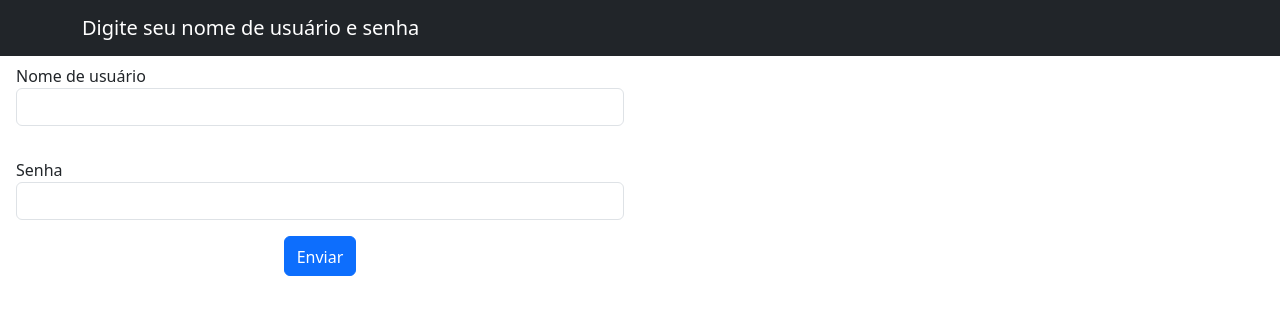
After one commit to Rogeriokjah/programacao-web-fatec, a Flask app: page /login in a window 1280 px wide. The commit adds this page. Shown: the top 315 px of the page. Run offline with Flask 3, Linux system fonts and the light colour scheme; some libraries are stand-ins or nearby versions.

Commit message:
Aula 24.10 | Verificando login no banco de dados

```diff
--- a/app-banco-de-dados/app.py
+++ b/app-banco-de-dados/app.py
@@ -22,27 +22,43 @@ for row in rows:
 
 
 # Rota Principal
-@app.route('/', methods=['GET', 'POST'])
+@app.route('/', methods=['GET'])
 def index():
-    return render_template("cadastrar-usuario.html")
+    return render_template("cadastrar-cliente.html")
 
 
-@app.route("/cadastrar-usuario", methods=['POST'])
+@app.route("/cadastrar-cliente", methods=['POST'])
 def cadastrar():
         name = request.form['name']
         cpf = request.form['cpf']
-        rg = request.form['cpf']
+        rg = request.form['rg']
         address = request.form['address']
         neighborhood = request.form['neighborhood']
         city = request.form['city']
         cep = request.form['cep']
 
         # Inserindo no BD:
-        query = "INSERT INTO joaovictor_tbusuario (nome, cpf, rg, endereco, bairro, cidade, cep) VALUES (%s, %s, %s,%s, %s, %s,%s)"
+        query = "INSERT INTO joaovictor_tbcliente (nome, cpf, rg, endereco, bairro, cidade, cep) VALUES (%s, %s, %s,%s, %s, %s,%s)"
         valores = (name, cpf, rg, address, neighborhood, city, cep)
         meu_cursor.execute(query, valores)
         conn.commit() # Commitando o insert no banco de dados
         return redirect(url_for('index'))
 
+@app.route("/login", methods=['GET'])
+def login():
+    return render_template('login.html')
+
+@app.route("/login-post", methods=['POST'])
+def login_post():
+    username = request.form['username']
+    password = request.form['password']
+    query = f"SELECT USERNAME, SENHA FROM joaovictor_tbusuario WHERE USERNAME = '{username}' AND SENHA = '{password}'"
+    meu_cursor.execute(query)
+    retorno = meu_cursor.fetchall() # Pegar o conteúdo da query
+    # print(meu_cursor.rowcount) # Método alternativo de verificação: row count retorna 0 se não encontrou nada, se encontrou algo, retorna 1.
+    if retorno:
+        return "Deu certo"
+    else:
+        return "Você não possui cadastro no sistema"
 
 app.run(debug=True)
--- /dev/null
+++ b/app-banco-de-dados/templates/login.html
@@ -0,0 +1,38 @@
+<!DOCTYPE html>
+<html lang="pt-BR">
+<head>
+    <meta charset="UTF-8">
+    <meta name="viewport" content="width=device-width, initial-scale=1.0">
+    <link rel="stylesheet" type="text/css" href="static/bootstrap.css">
+    <title>Logar no Sistema</title>
+</head>
+<body>
+    <nav class="navbar navbar-expand-lg navbar-dark bg-dark fixed-top">
+        <div class="container">
+            <a class="navbar-brand" href="/">Digite seu nome de usuário e senha</a>
+            <button class="navbar-toggler" type="button" data-toggle="collapse" data-target="#navbarNav" aria-controls="navbarNav" aria-expanded="false" aria-label="Toggle navigation">
+                <span class="navbar-toggler-icon"></span>
+            </button>
+        </div>
+    </nav>
+
+    <div class="mt-5">
+        <form action="/login-post" method="post">
+            <div class="form-group w-50 p-3">
+                <label for="username">Nome de usuário</label>
+                <input type="text" class="form-control" name="username">
+            </div>
+            <div class="form-group w-50 p-3">
+                <label for="password">Senha</label>
+                <input type="text" class="form-control" name="password">
+            </div>
+            <div class="w-50 text-center">
+                <button type="submit" class="btn btn-primary pt-2">Enviar</button>
+            </div>
+
+        </form>
+    </div>
+
+    <script src="https://cdn.jsdelivr.net/npm/bootstrap@5.3.0/dist/js/bootstrap.bundle.min.js"></script>
+</body>
+</html>
```
Also changed, not shown: app-banco-de-dados/dump-heidi.sql (renamed from Aula-08.10-Heidi.sql, +5 -7 lines), app-banco-de-dados/templates/cadastrar-cliente.html (renamed from app-banco-de-dados/templates/cadastrar-usuario.html, +5 -5 lines).
